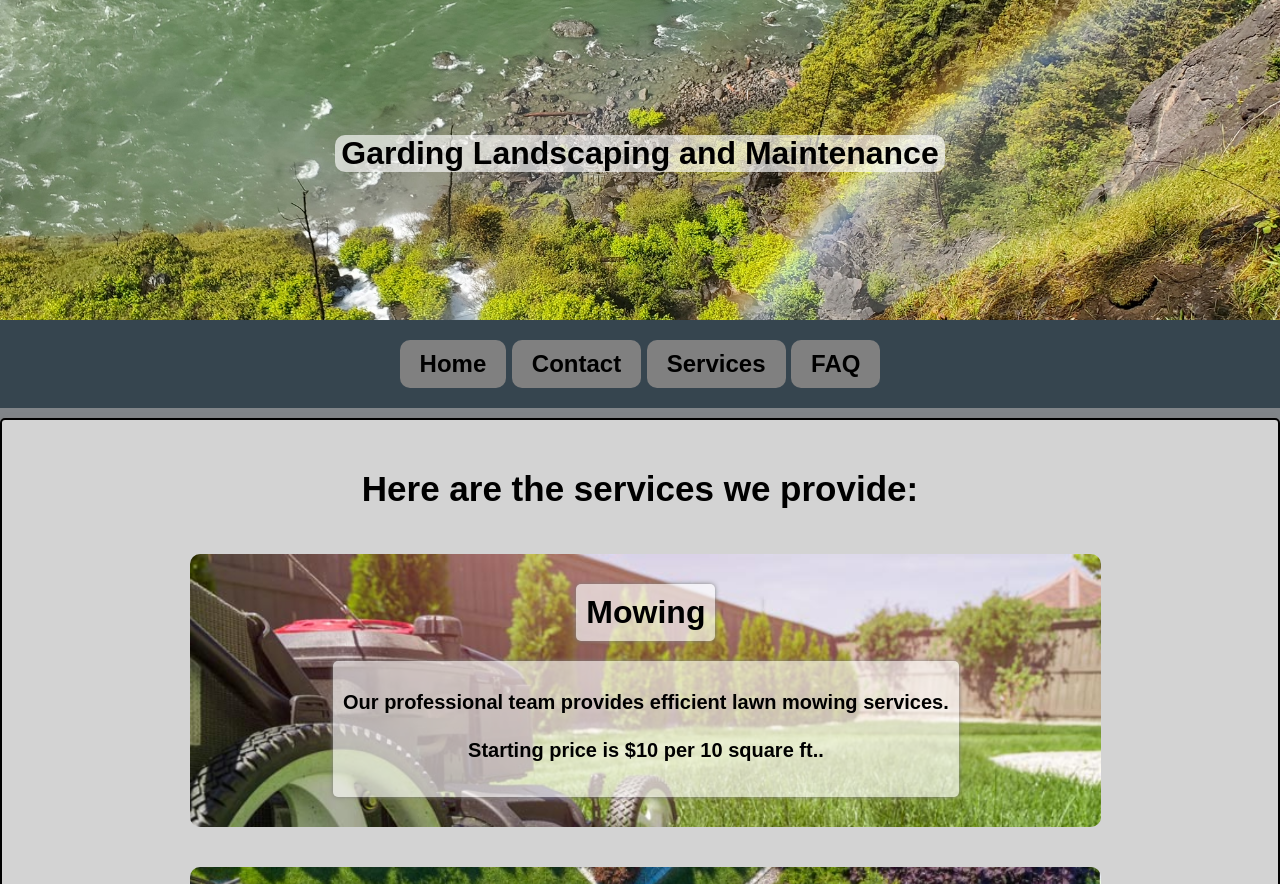
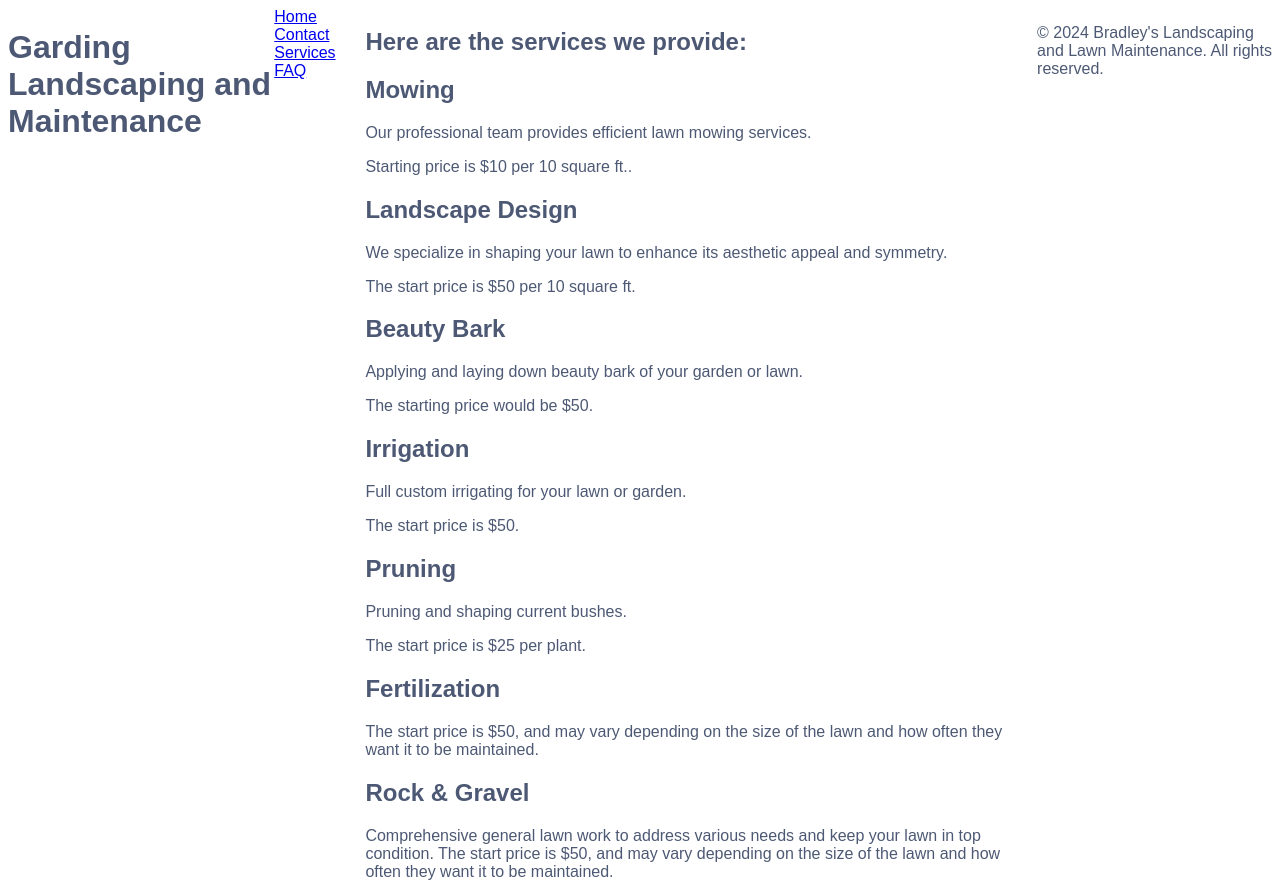
Before and after one commit to AceGodAllDay/AceGodAllDay.github.io, a plain HTML site: page Services.html in a window 1280 px wide. Shown: the top 884 px of the page. Drawn offline with Linux system fonts and the light colour scheme.

Commit message:
Update styles.css

```diff
--- a/styles.css
+++ b/styles.css
@@ -1,330 +1,79 @@
-.small-border {
-    max-width: 1250px;
-    Margin: 10px auto;
-    Padding: 20px;
-    box-shadow: gray 0px 0px 5px;
-    border-radius: 5px;
-    border: 2px solid;
+body {
+    font-family: 'Hind', sans-serif;
+    background: #fff;
+    color: #4d5974;
+    display: flex;
+    min-height: 100vh;
 }
 
-body {
-	font-family: Arial, sans-serif;
-	margin: 0;
-	padding: 0;
-	background-color: #818589;
+.container {
+    margin: 0 auto;
+    padding: 4rem;
+    width: 48rem;
 }
 
-h1 {
-  background-color: rgba(255, 255, 255, 0.65);
-  margin-top: 115px;
-  text-align: center;
-  width: 610px;
-  margin-left: 625px;
-  margin: 115px auto 0;
-  border-radius: 10px;
-}
-
-.button a {
-  display: inline-block;
-  padding: 10px 20px;
-  background-color: grey;
-  color: black;
-  font-weight: bold;
-  font-size: 24px;
-  text-decoration: none;
-  border-radius: 10px;
-  transition: background-color 0.3s;
-  }
-
-.button a:hover {
-  background-color: whitesmoke;
-  }
-
-@media (max-width: 768px) {
-  h1 {
-    width: 80%; /* Adjust width for smaller screens */
-    margin-top: 80px; /* Adjust margin-top for smaller screens */
-    margin-left: auto; /* Center the header horizontally */
-    margin-right: auto;
+.accordion {
+    .accordion-item {
+        border-bottom: 1px solid #e5e5e5;
+        button[aria-expanded='true'] {
+            border-bottom: 1px solid #03b5d2;
         }
     }
-
-header {
+    button {
         position: relative;
-  height: 280px;
-  color: black;
-  text-align: center;
-  padding: 20px;
-
+        display: block;
+        text-align: left;
+        width: 100%;
+        padding: 1em 0;
+        color: #7288a2;
+        font-size: 1.15rem;
+        font-weight: 400;
+        border: none;
+        background: none;
+        outline: none;
     }
-
-header::after {
-  content: '';
+    button:hover,
+    button:focus {
+        cursor: pointer;
+        color: #03b5d2;
+    }
+    button:hover::after,
+    button:focus::after {
+        cursor: pointer;
+        color: #03b5d2;
+        border: 1px solid #03b5d2;
+    }
+    .accordion-title {
+        padding: 1em 1.5em 1em 0;
+    }
+    .icon {
+        display: inline-block;
+        position: absolute;
+        top: 18px;
+        right: 0;
+        width: 22px;
+        height: 22px;
+        border: 1px solid;
+        border-radius: 22px;
+    }
+    .icon::before {
         display: block;
         position: absolute;
-  top: 0;
-  left: 0;
-  width: 100%;
-  height: 100%;
-  background-image: url('background4.JPG');
-  background-size: cover;
-  background-position: center;
-
-  z-index: -1;
+        content: '';
+        top: 9px;
+        left: 5px;
+        width: 10px;
+        height: 2px;
+        background: #7288a2;
     }
-
-nav {
-	background-color: #36454F;
-	color: red;
-	text-align: center;
-	padding: 1em;
-	margin: 5 10px;
-  font-size: 20px;
-
-}
-
-h5 {
-  text-align: center;
-  font-size: 30px;
-}
-
-nav a {
-    text-decoration: none; /* Remove the underline */
-    color: #EEEEEE; /* Optional: Set the text color */
-}
-section {
-    max-width: 1250px;
-    Margin: 10px auto;
-    Padding: 10px;
-    Background-color: #D3D3D3;
-    box-shadow: gray 0px 0px 5px;
-    border-radius: 5px;
-
-}
-
-center-iframe {
-  display: flex;
-  justify-content: center;
-  align-items: center;
-  height: 100vh; /* Optional: Set a specific height for centering vertically */
-}
-
-footer {
-	background-color: #0a0a0a;
-	color: white;
-	text-align: center;
-	padding: .5em;
-	bottom: 0;
-	width: 100%;
-
-}
-
-
-
-iframe {
-  border: black;
-  margin-left: 380px;
-  width: 500px;
-  margin-bottom: 50px;
-  height: 580px;
-
-}
-img {
-    float: right;
-    margin-top: 10px;
-    margin-right: 15px;
-    margin-bottom: 10px;
-}
-
-h2 {
-  text-align: left;
-  font-size: 35px ;
-
-}
-
-.form-container {
-    float: right;
-    width: 30%; /* Adjust the width as needed */
-    padding: 00px;
-
-}
-
-
-.form-container h2{
-  margin-top: 0px;
-
-}
-
-
-.form-container form {
-  margin-top: -20px; /* Adjust the margin to move the form up */
-
-}
-
-/* Adjust the margin for better spacing */
-.small-border h2, .small-border p, .small-border h4 {
-  margin-bottom: 25px;
-
-}
-
-
-h4 {
-  text-align: left;
-  font-size: 15px ;
-
-}
-
-h6 {
-  text-align: left;
-  font-size: 15px ;
-
-}
-
-.title h2 {
-  text-align: center;
-}
-
-.services-section {
-  width: 76%;
-  display: grid;
-  justify-content: space-between;
-  align-items: center;
-  margin: auto;
-  text-align: center;
-  /*background-color: red;*/
-}
-
-
-.card1 h2 {
-  background-color: rgba(255, 255, 255, 0.65);
-  font-size: xx-large;
-  font-weight: bold;
-  max-width: 1250px;
-  Margin: 10px auto;
-  Padding: 10px;
-  Background color: green;
-  box-shadow: gray 0px 0px 5px;
-  border-radius: 5px;
-}
-
-.card1 section {
-  background-color: rgba(255, 255, 255, 0.65);
-  font-size: 125%;
-  font-weight: bold;
-}
-
-@media screen and (max-width: 940px) {
-  .services-section {
-    display: flex;
-    flex-direction: column;
+    .icon::after {
+        display: block;
+        position: absolute;
+        content: '';
+        top: 5px;
+        left: 9px;
+        width: 2px;
+        height: 10px;
+        background: #7288a2;
     }
 }
-
-.services-section h2{
-  background-color: rgba(255, 255, 255, 0.65);
-  font-size: xx-large;
-  font-weight: bold;
-  max-width: 1250px;
-  Margin: 10px auto;
-  Padding: 10px;
-  Background color: green;
-  box-shadow: gray 0px 0px 5px;
-  border-radius: 5px;
-}
-
-.services-section section {
-  background-color: rgba(255, 255, 255, 0.65);
-  font-size: 125%;
-  font-weight: bold;
-}
-
-.card1 {
-  width: 97%;
-  display: flex;
-  align-items: center;
-  flex-direction: column;
-  margin: 20px 20px;
-  padding: 20px 0px;
-  background-color: #fff;
-  border-radius: 10px;
-  background-image: url(mowinggrass.jpg);
-  background-size: cover;
-}
-
-.card2 {
-  width: 97%;
-  display: flex;
-  align-items: center;
-  flex-direction: column;
-  margin: 20px 20px;
-  padding: 20px 0px;
-  background-color: #fff;
-  border-radius: 10px;
-  background-image: url(landscapingdesign.jpg);
-  background-size: cover;
-}
-
-.card3 {
-  width: 97%;
-  display: flex;
-  align-items: center;
-  flex-direction: column;
-  margin: 20px 20px;
-  padding: 20px 0px;
-  background-color: #fff;
-  border-radius: 10px;
-  background-image: url(mulch.jpg);
-  background-size: cover;
-}
-
-.card4 {
-  width: 97%;
-  display: flex;
-  align-items: center;
-  flex-direction: column;
-  margin: 20px 20px;
-  padding: 20px 0px;
-  background-color: #fff;
-  border-radius: 10px;
-  background-image: url(irrigation.jpg);
-  background-size: cover;
-}
-
-.card5 {
-  width: 97%;
-  display: flex;
-  align-items: center;
-  flex-direction: column;
-  margin: 20px 20px;
-  padding: 20px 0px;
-  background-color: #fff;
-  border-radius: 10px;
-  background-image: url(pruning.jpg);
-  background-size: cover;
-}
-
-.card6 {
-  width: 97%;
-  display: flex;
-  align-items: center;
-  flex-direction: column;
-  margin: 20px 20px;
-  padding: 20px 0px;
-  background-color: #fff;
-  border-radius: 10px;
-  background-image: url(fertilization.jpg);
-  background-size: cover;
-}
-
-.card7 {
-  width: 97%;
-  display: flex;
-  align-items: center;
-  flex-direction: column;
-  margin: 20px 20px;
-  padding: 20px 0px;
-  background-color: #fff;
-  border-radius: 10px;
-  background-image: url(rockgravel.jpg);
-  background-size: cover;
-}
```
Lines whose indentation alone changed are shown as unchanged.
